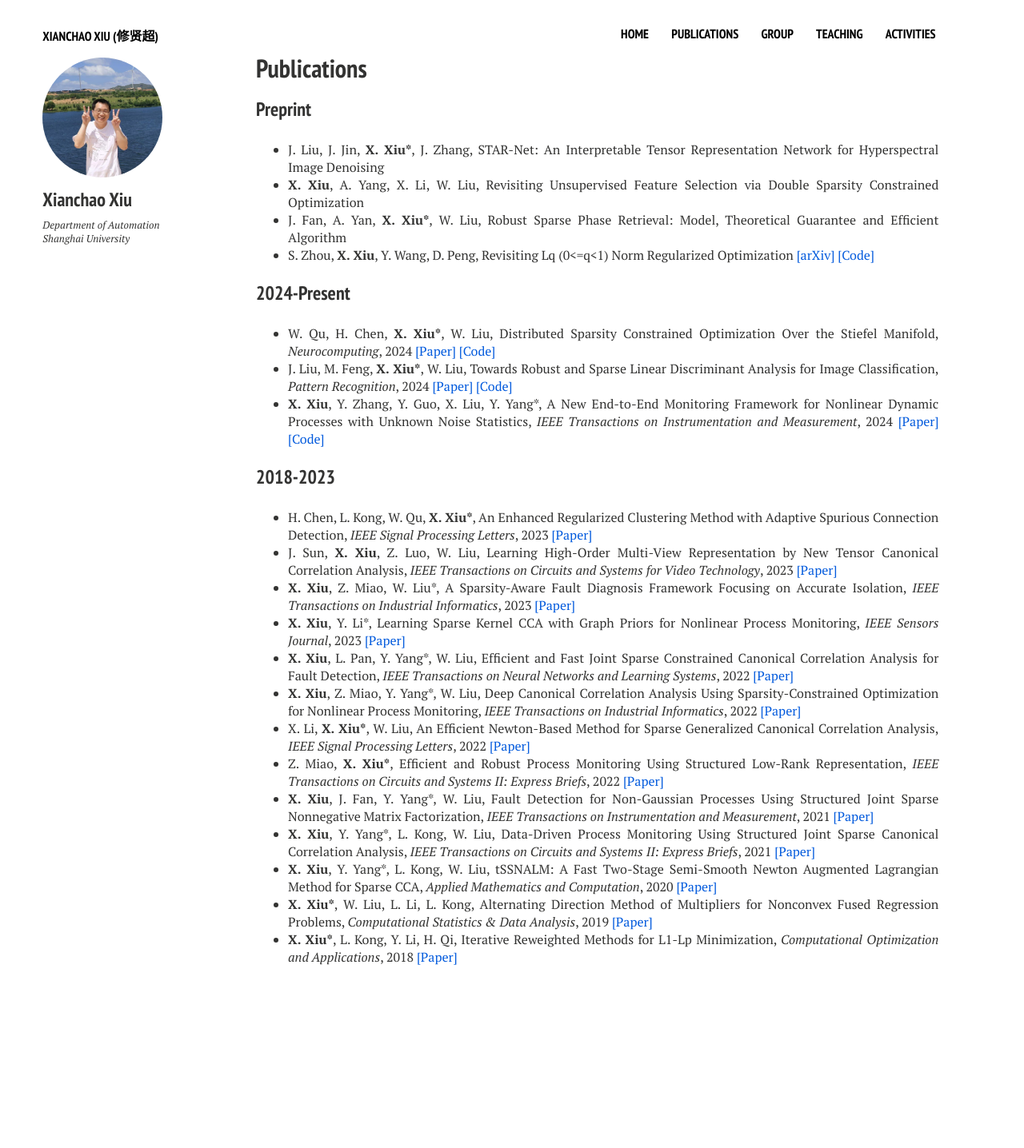
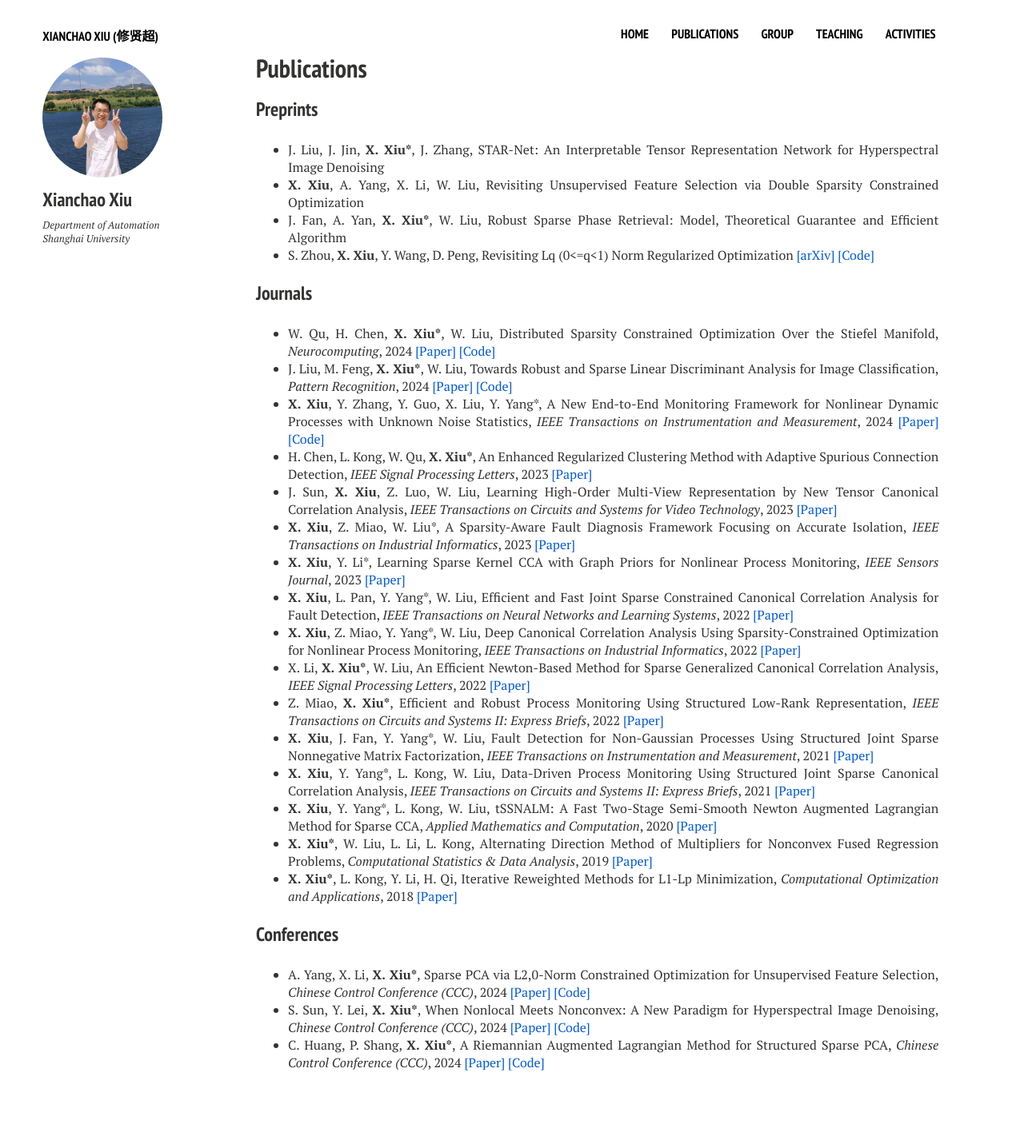
Before and after one commit to xianchaoxiu/xianchaoxiu.github.io, a Jekyll site: the page built from publications/index.md, in a window 1280 px wide. Shown: the whole page at 80% size. Built offline with Jekyll 4.4.1, drawn with Linux system fonts in a browser that asks for light colours; nearby versions of some CDN libraries; before the commit the page ends 1304 px from its top, so only the background shows below that.

Commit message:
Update index.md

```diff
--- a/publications/index.md
+++ b/publications/index.md
@@ -10,18 +10,18 @@ share: false
 
 
 
-### Preprint
+### Preprints
+
 * J. Liu, J. Jin, <b>X. Xiu*</b>, J. Zhang, STAR-Net: An Interpretable Tensor Representation Network for Hyperspectral Image Denoising <br>
 * <b>X. Xiu</b>, A. Yang, X. Li, W. Liu, Revisiting Unsupervised Feature Selection via Double Sparsity Constrained Optimization <br>
 * J. Fan, A. Yan, <b>X. Xiu*</b>, W. Liu, Robust Sparse Phase Retrieval: Model, Theoretical Guarantee and Efficient Algorithm  <br>
 * S. Zhou, <b>X. Xiu</b>, Y. Wang, D. Peng, Revisiting Lq (0<=q<1) Norm Regularized Optimization <a href="https://arxiv.org/abs/2306.14394" class="textlink" target="_blank">[arXiv]</a> <a href="https://github.com/ShenglongZhou/PSNP" class="textlink" target="_blank">[Code]</a> <br>
 
-### 2024-Present
+### Journals
+
 * W. Qu, H. Chen, <b>X. Xiu*</b>, W. Liu, Distributed Sparsity Constrained Optimization Over the Stiefel Manifold, <i>Neurocomputing</i>, 2024 <a href="https://www.sciencedirect.com/science/article/pii/S0925231224010385" class="textlink" target="_blank">[Paper]</a> <a href="https://github.com/wtqu/DREAM" class="textlink" target="_blank">[Code]</a> <br>
 * J. Liu, M. Feng, <b>X. Xiu*</b>, W. Liu, Towards Robust and Sparse Linear Discriminant Analysis for Image Classification, <i>Pattern Recognition</i>, 2024 <a href="https://www.sciencedirect.com/science/article/pii/S0031320324002632" class="textlink" target="_blank">[Paper]</a> <a href="https://github.com/EMXlight/RSLDAplus" class="textlink" target="_blank">[Code]</a> <br>
 * <b>X. Xiu</b>, Y. Zhang, Y. Guo, X. Liu, Y. Yang*, A New End-to-End Monitoring Framework for Nonlinear Dynamic Processes with Unknown Noise Statistics, <i>IEEE Transactions on Instrumentation and Measurement</i>, 2024 <a href="https://ieeexplore.ieee.org/document/10464356" class="textlink" target="_blank">[Paper]</a> <a href="https://github.com/xianchaoxiu/2024-TIM-DRNN" class="textlink" target="_blank">[Code]</a> <br>
-
-### 2018-2023
 * H. Chen, L. Kong, W. Qu, <b>X. Xiu*</b>, An Enhanced Regularized Clustering Method with Adaptive Spurious Connection Detection, <i>IEEE Signal Processing Letters</i>, 2023 <a href="https://ieeexplore.ieee.org/document/10252040" class="textlink" target="_blank">[Paper]</a>  <br>
 * J. Sun, <b>X. Xiu</b>, Z. Luo, W. Liu, Learning High-Order Multi-View Representation by New Tensor Canonical Correlation Analysis, <i>IEEE Transactions on Circuits and Systems for Video Technology</i>, 2023 <a href="https://ieeexplore.ieee.org/document/10252040" class="textlink" target="_blank">[Paper]</a>  <br>
 * <b>X. Xiu</b>, Z. Miao, W. Liu*, A Sparsity-Aware Fault Diagnosis Framework Focusing on Accurate Isolation, <i>IEEE Transactions on Industrial Informatics</i>, 2023 <a href="https://ieeexplore.ieee.org/abstract/document/10091146" class="textlink" target="_blank">[Paper]</a> <br>
@@ -34,4 +34,12 @@ share: false
 * <b>X. Xiu</b>, Y. Yang*, L. Kong, W. Liu, Data-Driven Process Monitoring Using Structured Joint Sparse Canonical Correlation Analysis, <i>IEEE Transactions on Circuits and Systems II: Express Briefs</i>, 2021 <a href="https://ieeexplore.ieee.org/document/9068308" class="textlink" target="_blank">[Paper]</a> <br>
 * <b>X. Xiu</b>, Y. Yang*, L. Kong, W. Liu, tSSNALM: A Fast Two-Stage Semi-Smooth Newton Augmented Lagrangian Method for Sparse CCA, <i>Applied Mathematics and Computation</i>, 2020 <a href="https://www.sciencedirect.com/science/article/pii/S0096300320302411?via%3Dihub" class="textlink" target="_blank">[Paper]</a> <br>
 * <b>X. Xiu*</b>, W. Liu, L. Li, L. Kong, Alternating Direction Method of Multipliers for Nonconvex Fused Regression Problems, <i>Computational Statistics & Data Analysis</i>, 2019 <a href="https://www.sciencedirect.com/science/article/abs/pii/S0167947319300039" class="textlink" target="_blank">[Paper]</a> <br>
-* <b>X. Xiu*</b>, L. Kong, Y. Li, H. Qi, Iterative Reweighted Methods for L1-Lp Minimization, <i>Computational Optimization and Applications</i>, 2018 <a href="https://link.springer.com/article/10.1007/s10589-017-9977-7" class="textlink" target="_blank">[Paper]</a> <br>
+* <b>X. Xiu*</b>, L. Kong, Y. Li, H. Qi, Iterative Reweighted Methods for L1-Lp Minimization, <i>Computational Optimization and Applications</i>, 2018 <a href="https://link.springer.com/article/10.1007/s10589-017-9977-7" class="textlink" target="_blank">[Paper]</a> <be>
+
+
+
+### Conferences
+
+* A. Yang, X. Li, <b>X. Xiu*</b>, Sparse PCA via L2,0-Norm Constrained Optimization for Unsupervised Feature Selection, <i> Chinese Control Conference (CCC)</i>, 2024 <a href="https://ieeexplore.ieee.org/document/10661810" class="textlink" target="_blank">[Paper]</a> <a href="https://github.com/yan921" class="textlink" target="_blank">[Code]</a> <br>
+* S. Sun, Y. Lei, <b>X. Xiu*</b>, When Nonlocal Meets Nonconvex: A New Paradigm for Hyperspectral Image Denoising, <i> Chinese Control Conference (CCC)</i>, 2024 <a href="https://ieeexplore.ieee.org/document/10662067" class="textlink" target="_blank">[Paper]</a> <a href="https://github.com/EdSun0" class="textlink" target="_blank">[Code]</a> <br>
+* C. Huang, P. Shang, <b>X. Xiu*</b>, A Riemannian Augmented Lagrangian Method for Structured Sparse PCA, <i> Chinese Control Conference (CCC)</i>, 2024 <a href="https://ieeexplore.ieee.org/document/10661785" class="textlink" target="_blank">[Paper]</a> <a href="https://github.com/ChenyiHuang23" class="textlink" target="_blank">[Code]</a> <br>
```
